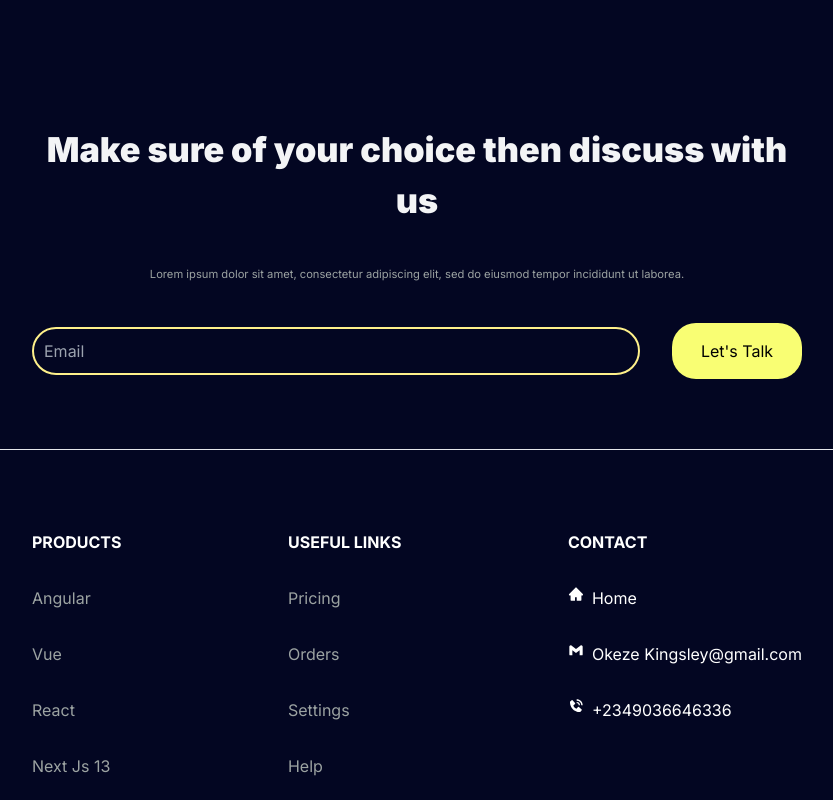
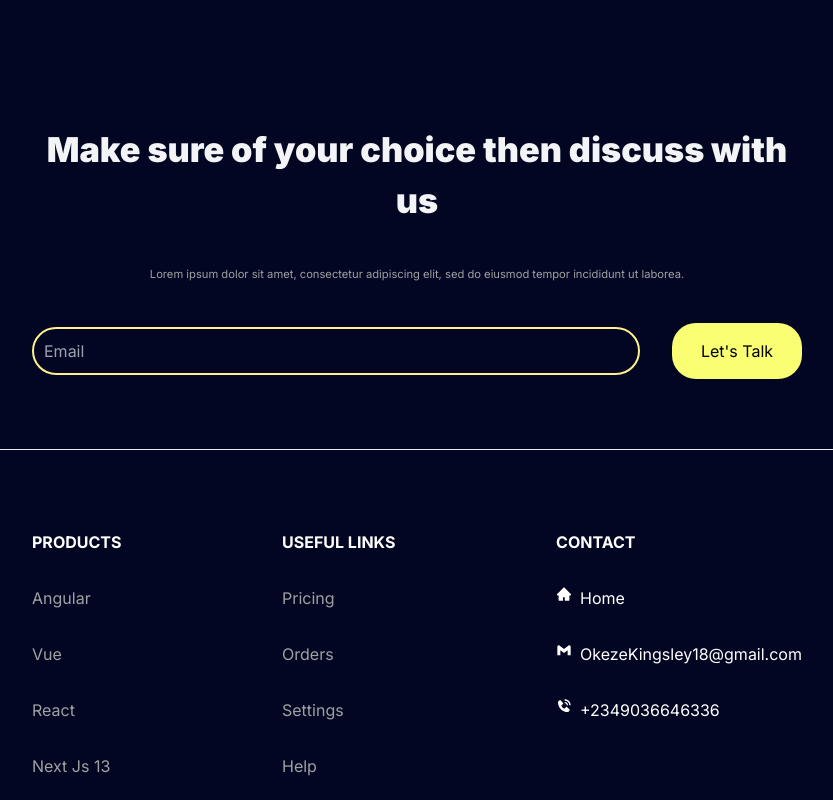
Before and after one commit to Kingsley1618/Web3Era-design, a Next.js app: page / in a window 1280 px wide. Shown: the part 3206-4006 px from the top of the page, without its empty margins (223-1056 px from the left). Built offline with nearby package versions, Linux system fonts and the light colour scheme.

Commit message:
last commit

```diff
--- a/src/components/Footer/Footer.js
+++ b/src/components/Footer/Footer.js
@@ -28,7 +28,7 @@ export default function Footer() {
 <ul className="flex flex-col gap-y-8 text-white">
 <h1 className="text-white font-bold">CONTACT</h1>
 <Link href="/"><li className="flex gap-x-2"><AiFillHome /> <h1>Home</h1></li></Link>
-<Link href="#"><li className="flex gap-x-2"><BiLogoGmail /> <h1>Okeze Kingsley@gmail.com</h1></li></Link>
+<Link href="#"><li className="flex gap-x-2"><BiLogoGmail /> <h1>OkezeKingsley18@gmail.com</h1></li></Link>
 <Link href="#"><li className="flex gap-x-2"><BiSolidPhoneCall /> <h1>+2349036646336</h1></li></Link>
 
 </ul>
```
